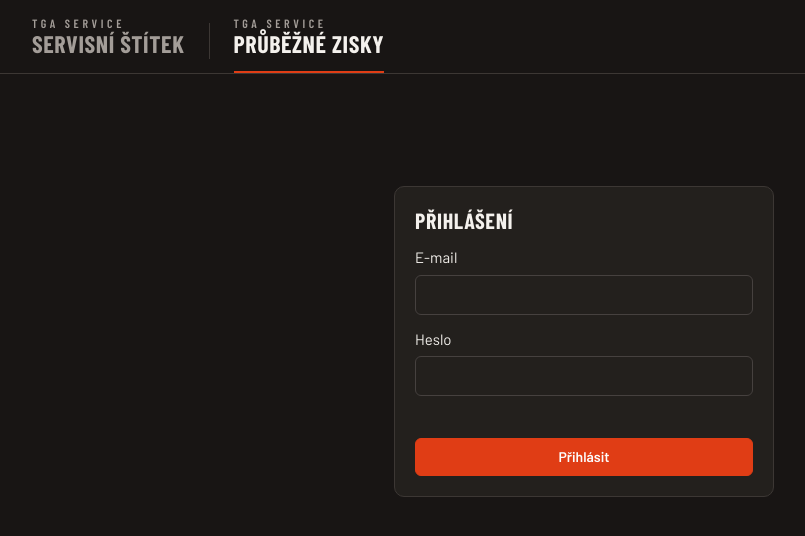
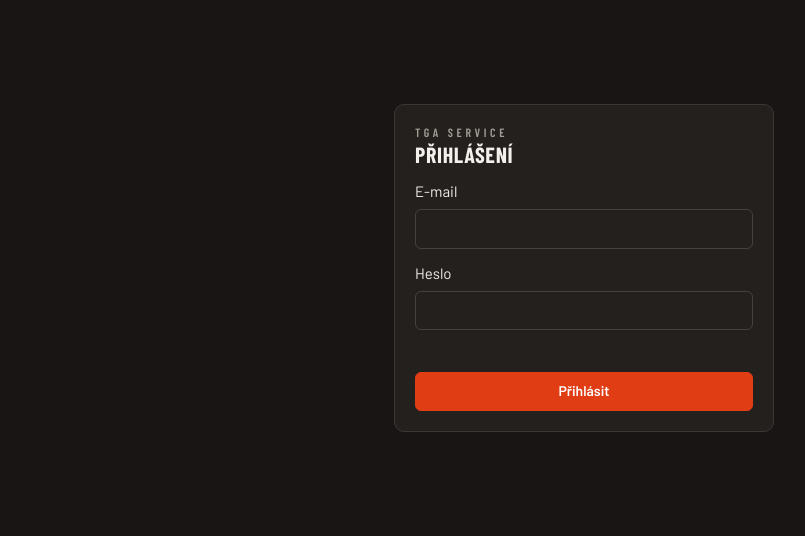
Before and after one commit to Tomik747/TGAspol, a plain HTML site: page zisky/index.html in a window 1280 px wide. Shown: the whole page, without its empty margins (56-861 px from the left). Drawn offline with nearby package versions, Linux system fonts and the light colour scheme.

Commit message:
Přihlášení bez přepínače, přesměrování na HTTPS
Co-Authored-By: Claude Opus 5.5 <noreply@anthropic.com>

```diff
--- a/gate.js
+++ b/gate.js
@@ -3,6 +3,10 @@
 // at /zisky/ and back here afterwards. The exe build does not include this file.
 // Note: this hides the page from casual visitors; the label app holds no stored data.
 (function () {
+  if (location.protocol === "http:" && location.hostname === "aplikace.tgaservice.cz") {
+    location.replace("https:" + location.href.slice(5));
+    return;
+  }
   var hide = document.createElement("style");
   hide.textContent = "html{visibility:hidden!important}";
   document.head.appendChild(hide);
--- a/zisky/index.html
+++ b/zisky/index.html
@@ -2,6 +2,7 @@
 <html lang="cs">
 <head>
 <meta charset="utf-8">
+<script>if(location.protocol==="http:"&&location.hostname==="aplikace.tgaservice.cz")location.replace("https:"+location.href.slice(5));</script>
 <meta name="viewport" content="width=device-width, initial-scale=1">
 <meta name="theme-color" content="#1c1917">
 <meta name="robots" content="noindex, nofollow">
@@ -80,6 +81,7 @@ tfoot td{font-weight:700;border-top:2px solid var(--border);border-bottom:0;back
 .hint{font-size:13px;color:var(--muted);margin-top:10px}
 .center{min-height:70vh;display:flex;align-items:center;justify-content:center}
 .login{width:100%;max-width:380px;display:flex;flex-direction:column;gap:14px;margin:0}
+.login-kicker{display:block;font:600 12px var(--display);letter-spacing:.3em;color:var(--muted);margin-bottom:2px}
 .login h2{margin:0;font:700 22px var(--display);letter-spacing:.03em;text-transform:uppercase}
 .login p{margin:0;color:var(--muted)}
 .err{color:var(--neg);font-size:14px;min-height:1em}
@@ -98,7 +100,7 @@ tfoot td{font-weight:700;border-top:2px solid var(--border);border-bottom:0;back
 </head>
 <body>
 
-<header class="top">
+<header class="top" id="top" hidden>
   <div class="top-in">
     <nav class="brands" aria-label="Aplikace">
       <a class="brand" id="lnk-stitky" href="../"><small>TGA SERVICE</small><b>Servisní štítek</b></a>
@@ -121,7 +123,7 @@ tfoot td{font-weight:700;border-top:2px solid var(--border);border-bottom:0;back
 <!-- Přihlášení -->
 <div id="v-login" class="wrap center" hidden>
   <form id="login-form" class="card login">
-    <h2>Přihlášení</h2>
+    <div><small class="login-kicker">TGA SERVICE</small><h2>Přihlášení</h2></div>
     <label>E-mail<input type="email" id="l-email" required autocomplete="username"></label>
     <label>Heslo<input type="password" id="l-pass" required autocomplete="current-password"></label>
     <div class="err" id="l-err"></div>
@@ -224,7 +226,7 @@ const parse = s => { const [y,m,d]=s.split('-').map(Number); return new Date(y,m
 const monday = d => { const x=new Date(d); x.setDate(x.getDate()-((x.getDay()+6)%7)); return x; };
 const addDays = (d,n) => { const x=new Date(d); x.setDate(x.getDate()+n); return x; };
 
-const show = v => { ['v-config','v-login','v-app'].forEach(id=>$(id).hidden = id!==v); $('user-box').hidden = v!=='v-app'; };
+const show = v => { ['v-config','v-login','v-app'].forEach(id=>$(id).hidden = id!==v); $('user-box').hidden = v!=='v-app'; $('top').hidden = v!=='v-app'; };
 
 // ---------- databáze ----------
 let db = null, rows = [], editId = null, sort = {key:'date', dir:-1}, channel = null;
```
Also changed, not shown: 404.html (+1 -1 lines), index.html (+1 -1 lines).
